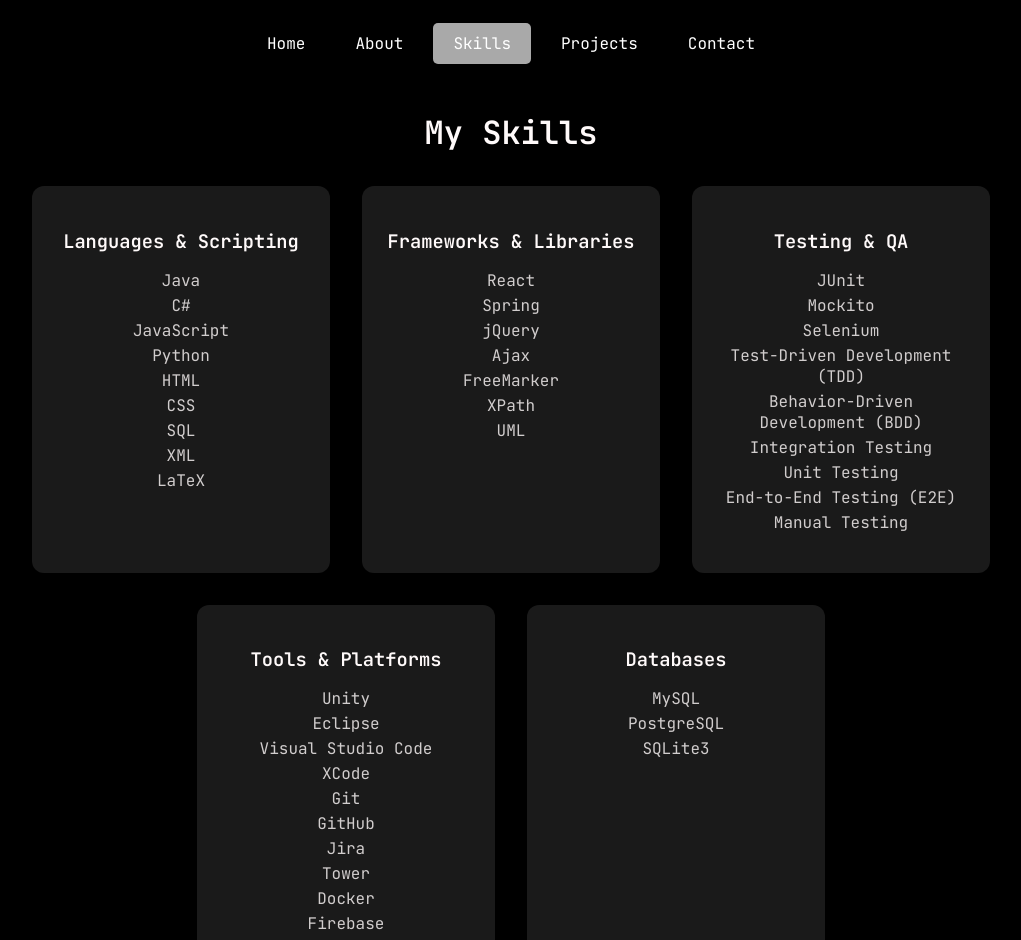
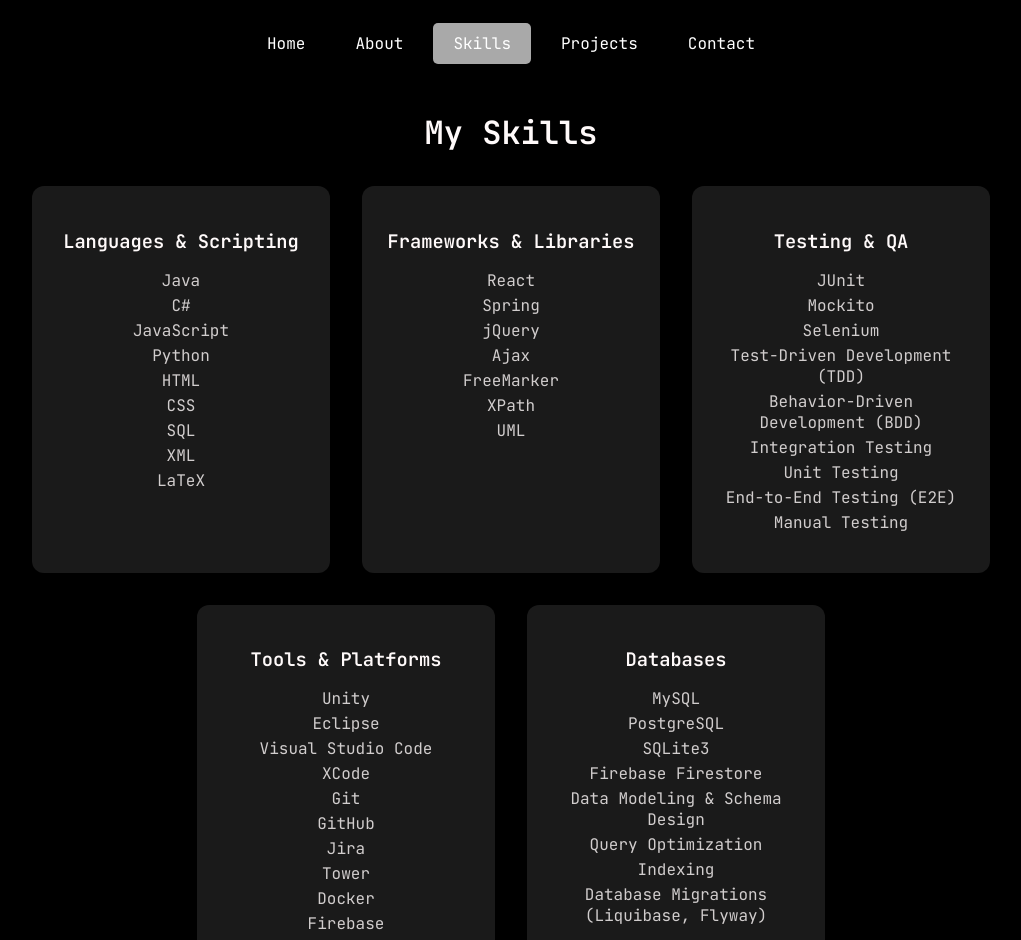
Before and after one commit to BranHill21/personal-website, a React (Create React App) app: page /skills in a window 1280 px wide. Shown: the top 940 px of the page, without its empty margins (129-1150 px from the left). Built offline with nearby package versions, Linux system fonts and the light colour scheme.

Commit message:
adding more skills

```diff
--- a/src/components/Skills.js
+++ b/src/components/Skills.js
@@ -58,7 +58,15 @@
     },
     {
       title: 'Databases',
-      skills: ['MySQL', 'PostgreSQL', 'SQLite3'],
+      skills: [
+        'MySQL',
+        'PostgreSQL',
+        'SQLite3',
+        'Firebase Firestore',
+        'Data Modeling & Schema Design',
+        'Query Optimization',
+        'Indexing',
+        'Database Migrations (Liquibase, Flyway)',],
     },
   ];
 
```
